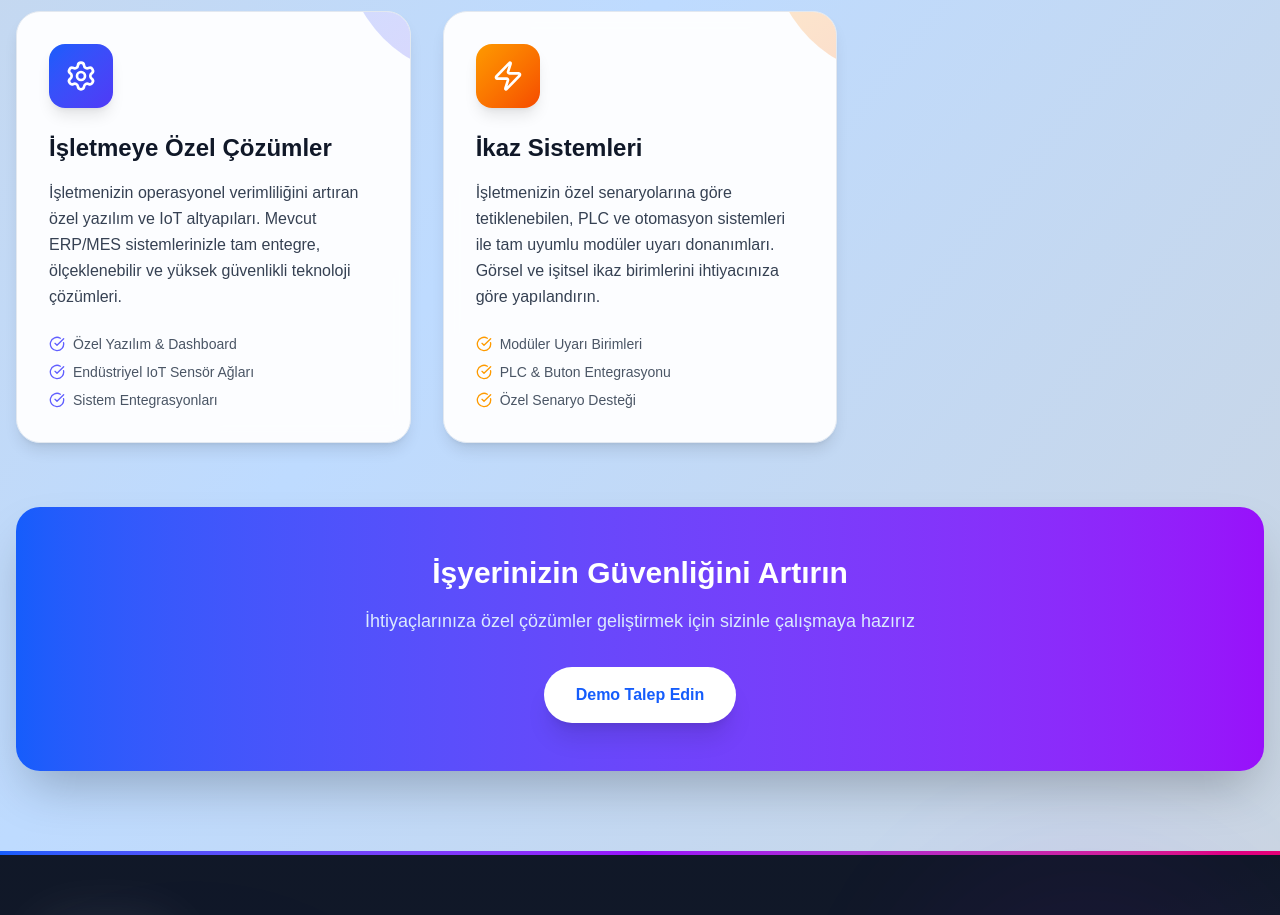
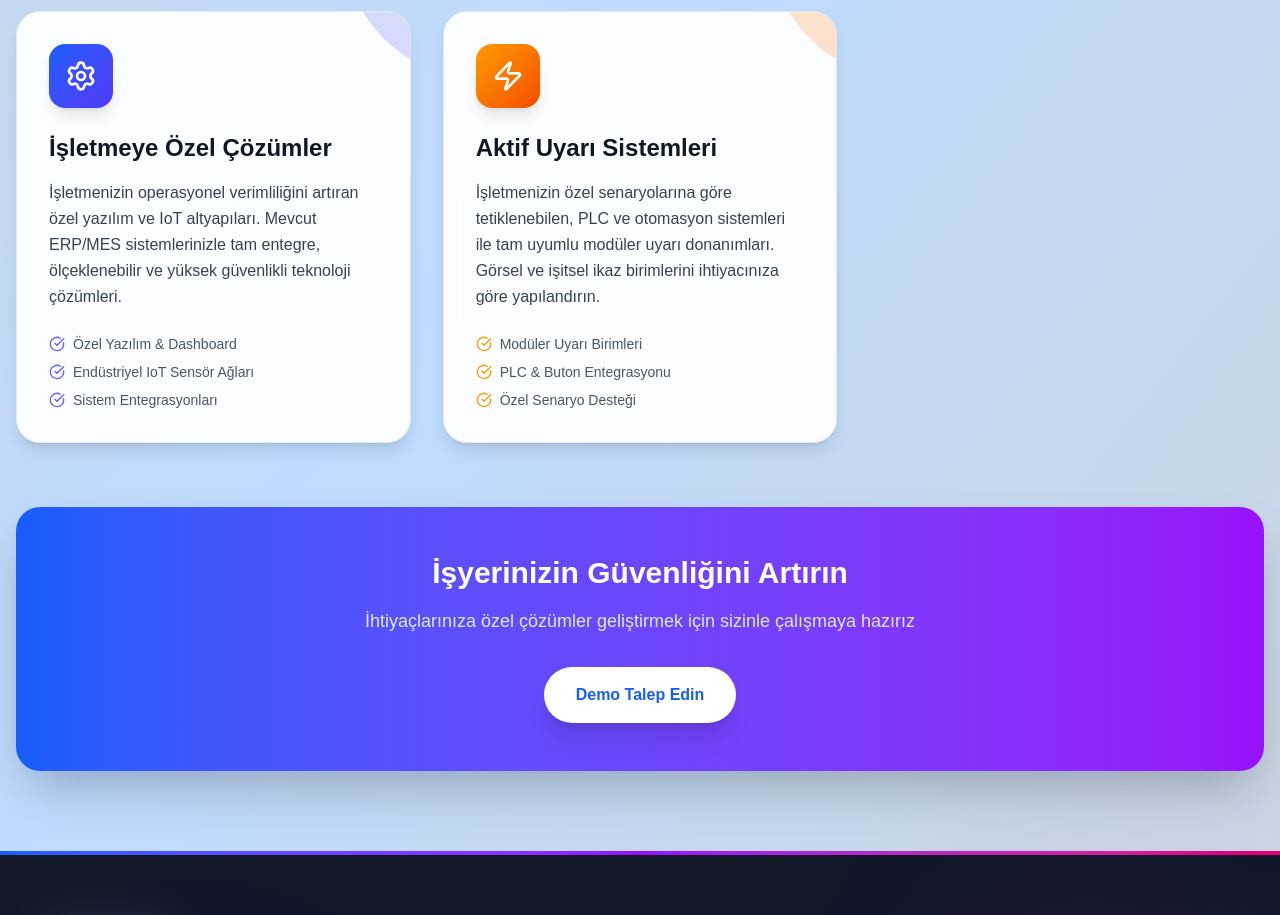
Before and after one commit to emircan0/IYESYS-WEB, a Next.js app: page /services in a window 1280 px wide. Shown: the part 860-1775 px from the top of the page. Built offline with nearby package versions, Linux system fonts and the light colour scheme.

Commit message:
fix: update icons and naming for custom solutions and warning systems

```diff
--- a/src/app/services/page.tsx
+++ b/src/app/services/page.tsx
@@ -42,7 +42,7 @@ export default function ServicesPage() {
       href: "/services/custom-solutions"
     },
     {
-      title: "İkaz Sistemleri",
+      title: "Aktif Uyarı Sistemleri",
       desc: "İşletmenizin özel senaryolarına göre tetiklenebilen, PLC ve otomasyon sistemleri ile tam uyumlu modüler uyarı donanımları. Görsel ve işitsel ikaz birimlerini ihtiyacınıza göre yapılandırın.",
       icon: <Zap className="w-8 h-8" />,
       color: "from-amber-500 to-orange-600",
--- a/src/components/Navbar.tsx
+++ b/src/components/Navbar.tsx
@@ -2,7 +2,7 @@
 
 import Link from 'next/link'
 import { usePathname } from 'next/navigation'
-import { Menu, X, ChevronDown, Car, ShieldCheck, Warehouse, ArrowRight, Zap } from 'lucide-react'
+import { Menu, X, ChevronDown, Car, ShieldCheck, Warehouse, ArrowRight, Zap, Settings } from 'lucide-react'
 import { useEffect, useState } from 'react'
 import clsx from 'clsx'
 
@@ -51,7 +51,7 @@ export default function Navbar() {
           href: '/services/custom-solutions',
           label: 'İşletmelere Özel Çözümler',
           desc: 'IoT ve AI destekli saha yönetimi',
-          icon: <Zap className="w-5 h-5" />
+          icon: <Settings className="w-5 h-5" />
         },
         {
           href: '/services/warning-systems',
```
